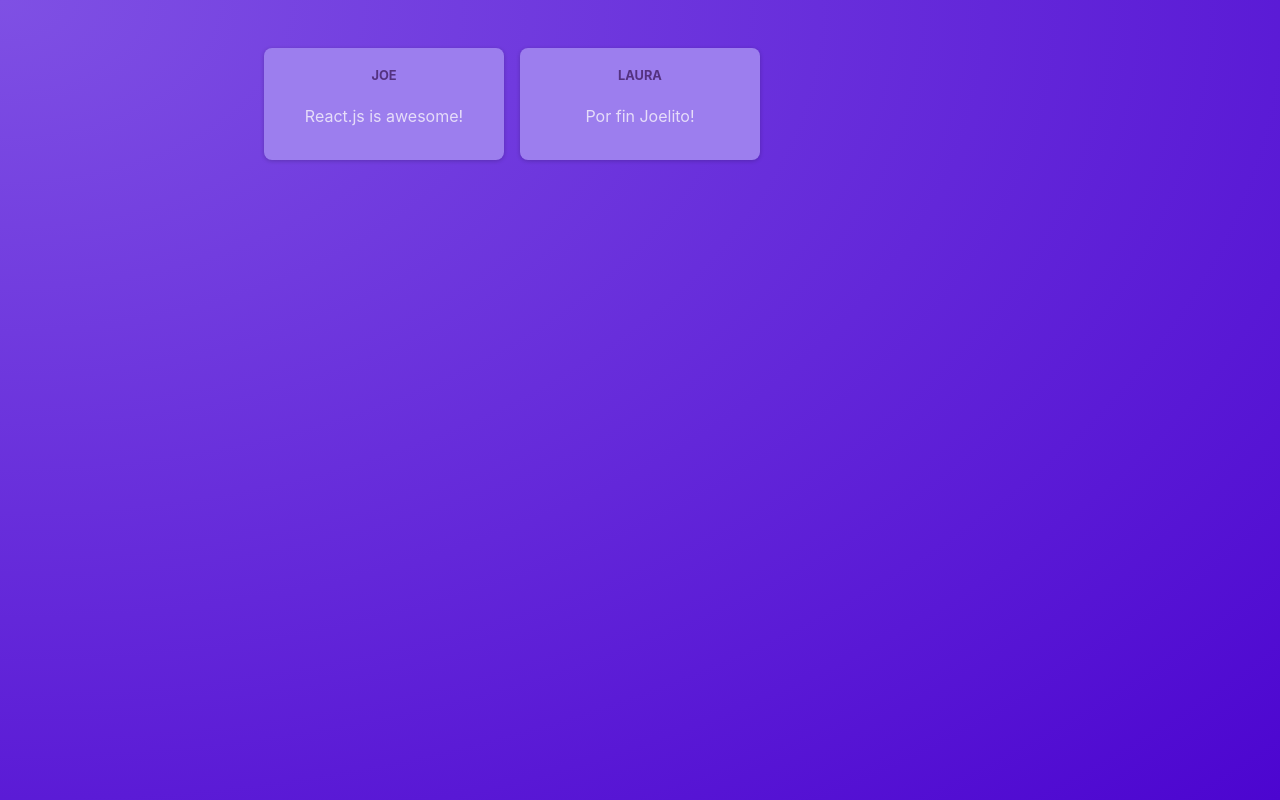
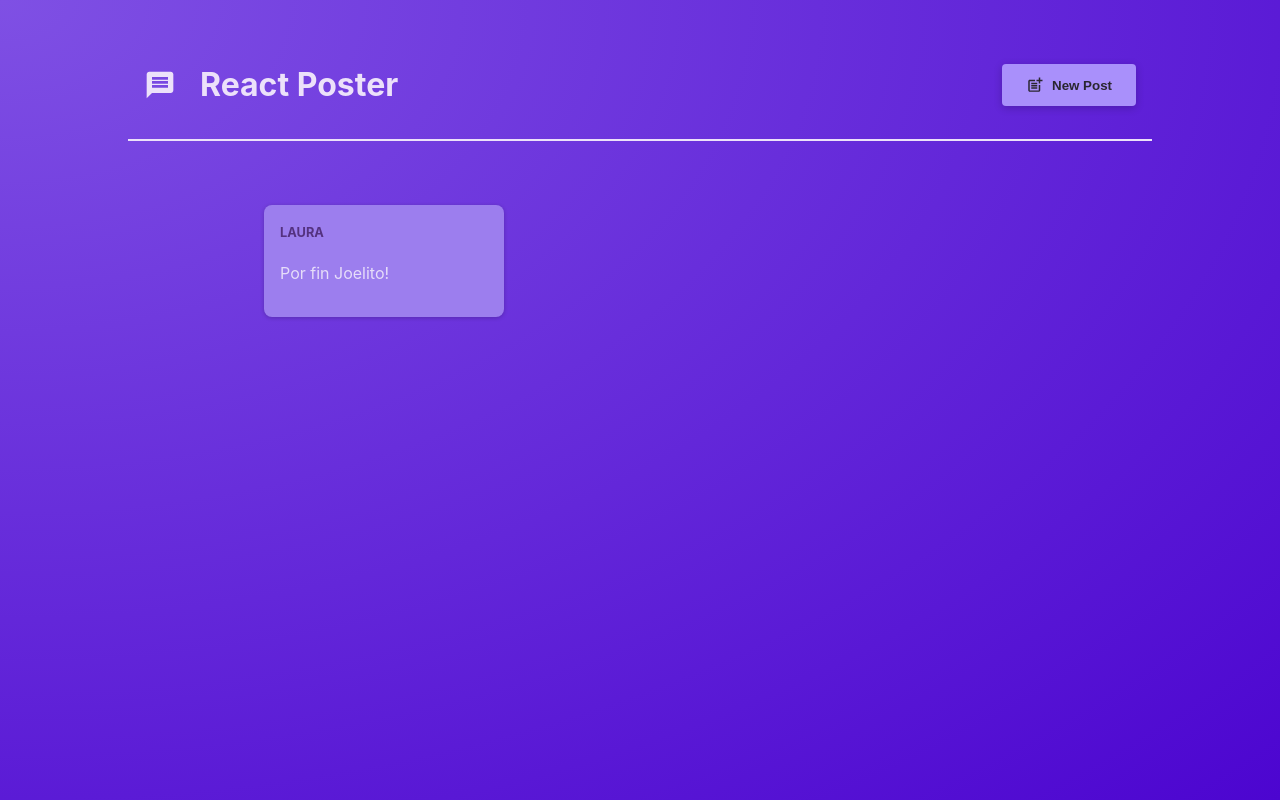
Before and after one commit to joe-morel/NiceReact-Project, a React (Vite) app: page / in a window 1280 px wide. Built offline with nearby package versions, Linux system fonts and the light colour scheme.

Commit message:
Adding Modals, New Post fuctions, Header

```diff
--- a/src/App.jsx
+++ b/src/App.jsx
@@ -1,10 +1,27 @@
+import { useState } from "react";
+import MainHeader from "./components/MainHeader";
 import PostsList from "./components/PostsList";
 
 function App() {
+  const [modalIsVisible, setModalIsVisible] = useState(false);
+
+  function showModalHandler() {
+    setModalIsVisible(true);
+  }
+  function hideModalHandler() {
+    setModalIsVisible(false);
+  }
+
   return (
-    <main>
-      <PostsList />
-    </main>
+    <>
+      <MainHeader onCreatePost={showModalHandler} />
+      <main>
+        <PostsList
+          isPosting={modalIsVisible}
+          onStopPosting={hideModalHandler}
+        />
+      </main>
+    </>
   );
 }
 
--- /dev/null
+++ b/src/components/MainHeader.jsx
@@ -0,0 +1,22 @@
+import { MdPostAdd, MdMessage } from 'react-icons/md';
+
+import classes from './MainHeader.module.css';
+
+function MainHeader({ onCreatePost }) {
+  return (
+    <header className={classes.header}>
+      <h1 className={classes.logo}>
+        <MdMessage />
+        React Poster
+      </h1>
+      <p>
+        <button className={classes.button} onClick={onCreatePost}>
+          <MdPostAdd size={18} />
+          New Post
+        </button>
+      </p>
+    </header>
+  );
+}
+
+export default MainHeader;
--- /dev/null
+++ b/src/components/MainHeader.module.css
@@ -0,0 +1,36 @@
+.header {
+    /* padding: 2rem 10%; */
+    margin: 2rem 10%;
+    padding: 1rem;
+    text-align: center;
+    display: flex;
+    justify-content: space-between;
+    align-items: center;
+    border-bottom: 2px solid #ece1fa;
+  }
+
+  .logo {
+    font-size: 2rem;
+    display: flex;
+    gap: 1.5rem;
+    align-items: center;
+    color: #ece1fa;
+  }
+
+  .button {
+    display: inline-flex;
+    align-items: center;
+    gap: 0.5rem;
+    padding: 0.75rem 1.5rem;
+    background-color: #a990fb;
+    color: #2a2630;
+    border: none;
+    border-radius: 4px;
+    box-shadow: 0 2px 8px rgba(0, 0, 0, 0.2);
+    cursor: pointer;
+    font-weight: bold;
+  }
+
+  .button:hover {
+    background-color: #8c6cf7;
+  }
--- /dev/null
+++ b/src/components/Modal.jsx
@@ -0,0 +1,11 @@
+import classes from './Modal.module.css'
+
+function Modal({children, onClose}){
+    return <>
+     <div className={classes.backdrop} onClick={onClose} />
+     <dialog open={true} className= {classes.modal}>
+        {children}</dialog>
+    </>
+}
+
+export default Modal;
--- /dev/null
+++ b/src/components/Modal.module.css
@@ -0,0 +1,18 @@
+.backdrop {
+    position: fixed;
+    top: 0;
+    left: 0;
+    width: 100%;
+    height: 100vh;
+    background-color: rgba(0, 0, 0, 0.6);
+    z-index: 1;
+  }
+
+  .modal {
+    border: none;
+    border-radius: 6px;
+    box-shadow: 0 2px 8px rgba(0, 0, 0, 0.2);
+    padding: 0;
+    overflow: hidden;
+    z-index: 1;
+  }
--- /dev/null
+++ b/src/components/NewPost.jsx
@@ -0,0 +1,47 @@
+import { useState } from 'react';
+import classes from './NewPost.module.css';
+
+function NewPost({onCancel}) {
+
+    const [enteredBody, setEnteredBody] = useState("");
+    const [enteredAuthor, setEnteredAuthor] = useState("");
+
+
+
+    function bodyChangeHandler(event) {
+      setEnteredBody(event.target.value);
+    }
+
+    function authorChangeHandler(event) {
+      setEnteredAuthor(event.target.value);
+    }
+
+    function sumbitHandler(event) {
+        event.preventDefault();
+        const postData ={
+            body: enteredBody,
+            author: enteredAuthor
+        };
+        console.log(postData);
+        onCancel();
+      }
+
+  return (
+    <form className={classes.form} onSubmit={sumbitHandler}>
+      <p>
+        <label htmlFor="body">Text</label>
+        <textarea id="body" required rows={3} onChange={bodyChangeHandler}/>
+      </p>
+      <p>
+        <label htmlFor="name">Your name</label>
+        <input type="text" id="name" required onChange={authorChangeHandler} />
+      </p>
+      <p className={classes.actions}>
+        <button type="button" onClick={onCancel}>Cancel</button>
+        <button>Submit</button>
+      </p>
+    </form>
+  );
+}
+
+export default NewPost;
--- /dev/null
+++ b/src/components/NewPost.module.css
@@ -0,0 +1,53 @@
+.form {
+    background-color: #6233b9;
+    padding: 1rem;
+    width: 20rem;
+
+  }
+
+  .form label {
+    display: block;
+    margin-bottom: 0.05rem;
+    color: #eadbfb;
+    font-weight: bold;
+  }
+
+  .form input,
+  .form textarea {
+    display: block;
+    width: 100%;
+    font: inherit;
+    padding: 0.5rem;
+    border-radius: 6px;
+    border: none;
+    background-color: #c4a9e4;
+    color: #28262c;
+  }
+
+  .actions {
+    display: flex;
+    justify-content: flex-end;
+    gap: 0.5rem;
+  }
+
+  .actions button {
+    cursor: pointer;
+    font: inherit;
+    padding: 0.5rem 1.5rem;
+    border: none;
+    border-radius: 4px;
+    background-color: #34036c;
+    color: #e5d5f7;
+  }
+
+  .actions button:hover {
+    background-color: #23014a;
+  }
+
+  .actions button[type='button'] {
+    background-color: transparent;
+  }
+
+  .actions button[type='button']:hover {
+    color: #d1bee6;
+  }
--- a/src/components/Post.jsx
+++ b/src/components/Post.jsx
@@ -1,11 +1,11 @@
 import classes from './Post.module.css';
 
-function Post(props) {
+function Post({author, body}) {
 
   return (
     <div className={classes.post}>
-      <p className={classes.author}>{props.author}</p>
-      <p className={classes.body}>{props.body}</p>
+      <p className={classes.author}>{author}</p>
+      <p className={classes.body}>{body}</p>
     </div>
   );
 }
--- a/src/components/PostsList.jsx
+++ b/src/components/PostsList.jsx
@@ -1,13 +1,30 @@
+import { useState } from "react";
+import Modal from "./Modal";
+import NewPost from "./NewPost";
 import Post from "./Post";
 
-import classes from  './PostsList.module.css';
+import classes from "./PostsList.module.css";
 
-function PostsList() {
+function PostsList({isPosting, onStopPosting}) {
+
+
+
   return (
-    <ul className={classes.posts}>
-      <Post author="Joe" body="React.js is awesome!" />
-      <Post author="Laura" body="Por fin Joelito!" />
-    </ul>
+    <>
+      {isPosting && (
+        <Modal onClose={onStopPosting}>
+          <NewPost
+        // onBodyChange={bodyChangeHandler}
+        //  onAuthorChange={authorChangeHandler}
+         onCancel={onStopPosting}
+          />
+       </Modal>
+      )}
+      <ul className={classes.posts}>
+
+        <Post author="Laura" body="Por fin Joelito!" />
+      </ul>
+    </>
   );
 }
 
--- a/src/index.css
+++ b/src/index.css
@@ -18,6 +18,5 @@
 
 body {
   margin: 0;
-  text-align: center;
   color: #e6ddf9;
 }
```
